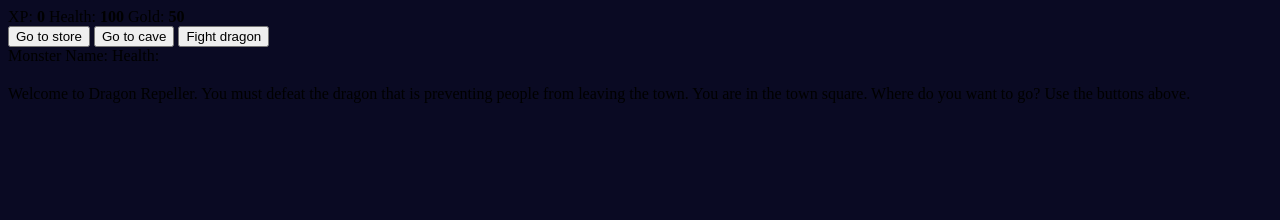
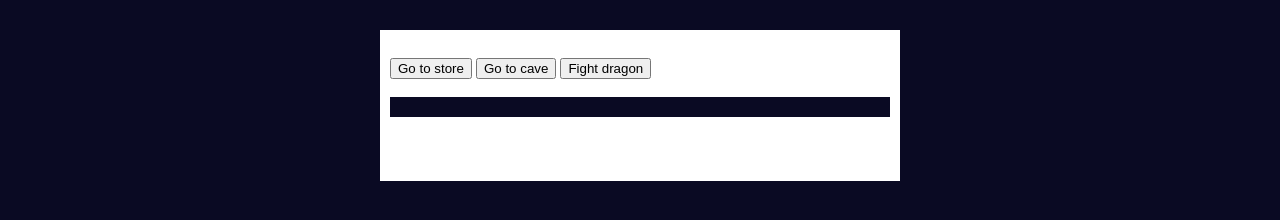
Before and after one commit to staxxtec/Learn-Basic-JavaScript-by-Building-a-Role-Playing-Game, a plain HTML site: page index.html in a window 1280 px wide. Drawn offline with Linux system fonts and the light colour scheme.

Commit message:
Update style.css
#game

```diff
--- a/style.css
+++ b/style.css
@@ -6,3 +6,14 @@ body {
     color: #ffffff;
     padding: 10px;
   }
+  #game {
+    max-height: 400px;
+    max-width: 500px;
+    background-color: #ffffff;
+    color: #ffffff;
+    margin-top: 30px;
+    margin-bottom: 0px;
+    margin-left: auto;
+    margin-right: auto;
+    padding: 10px;
+  }
```
